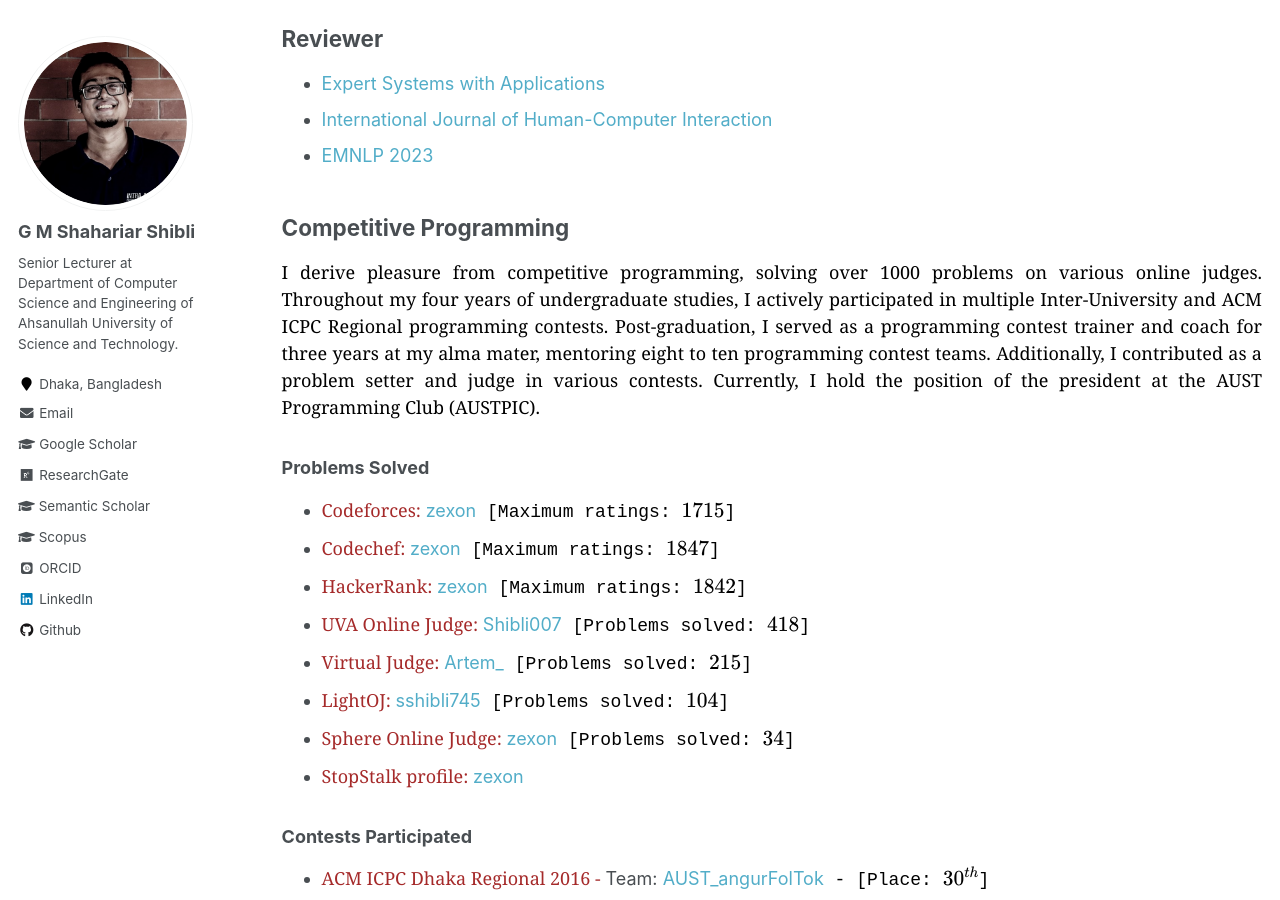
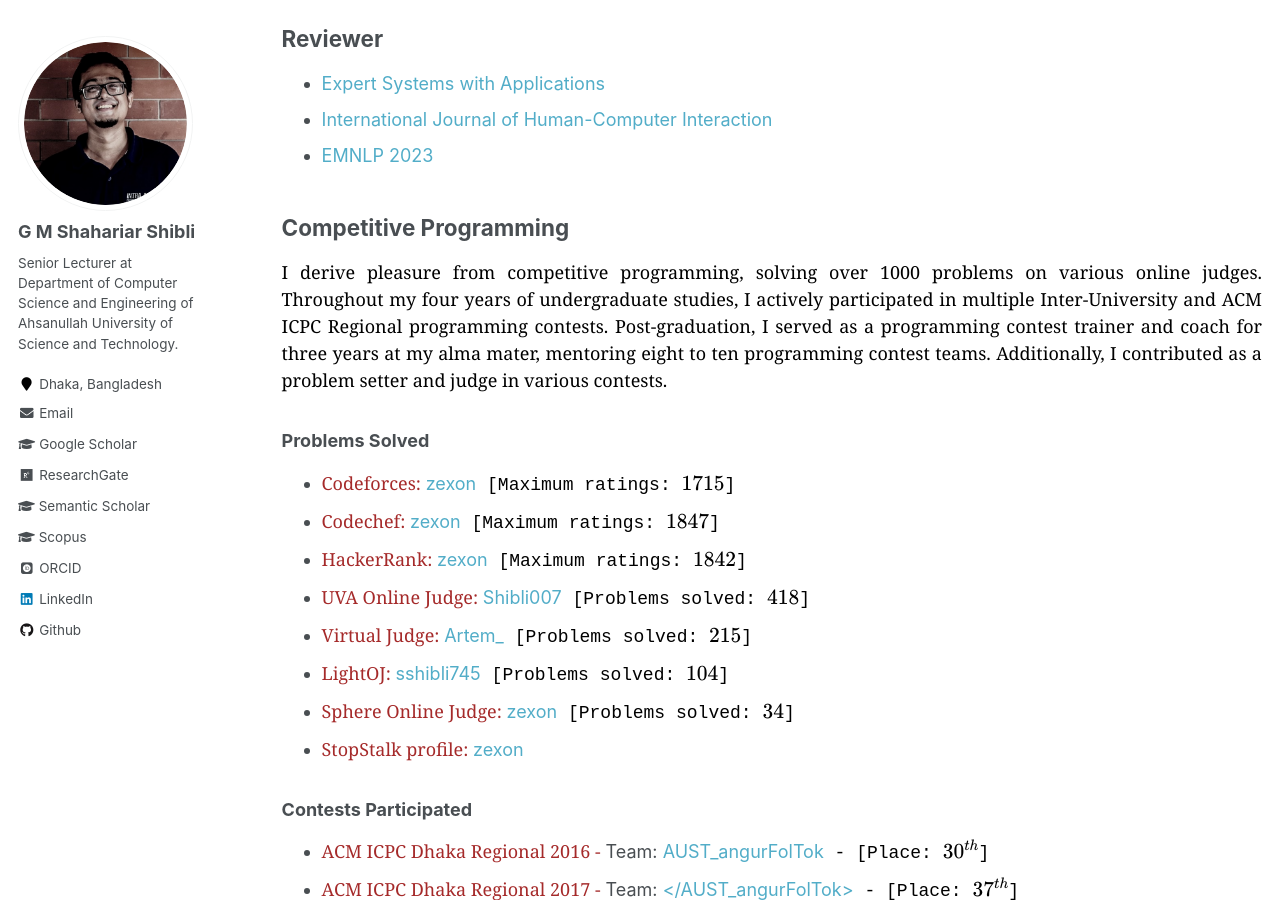
Before and after one commit to shahariar-shibli/shahariar-shibli.github.io, a Jekyll site: the page built from _pages/services.md, in a window 1280 px wide and 900 px high, scrolled down 723 px. Built offline with Jekyll 4.4.1, drawn with Linux system fonts in a browser that asks for light colours; some web fonts are replaced; formulas are drawn with MathJax 3.

Commit message:
Update services.md

```diff
--- a/_pages/services.md
+++ b/_pages/services.md
@@ -43,8 +43,7 @@
 Throughout my four years of undergraduate studies, I actively participated in multiple Inter-University
 and ACM ICPC Regional programming contests. Post-graduation, I served as a programming contest trainer
 and coach for three years at my alma mater, mentoring eight to ten programming contest teams. Additionally,
-I contributed as a problem setter and judge in various contests. Currently, I hold the position of the president
-at the AUST Programming Club (AUSTPIC).
+I contributed as a problem setter and judge in various contests.
 </p>
 
 ### Problems Solved
```
